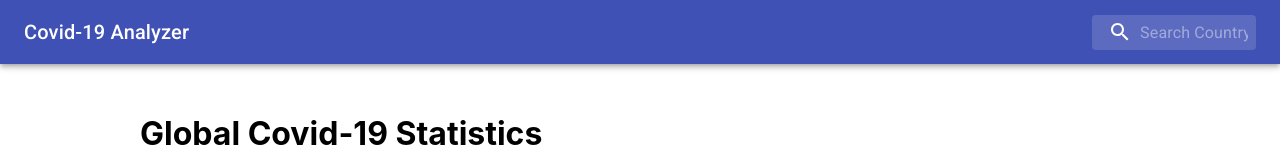
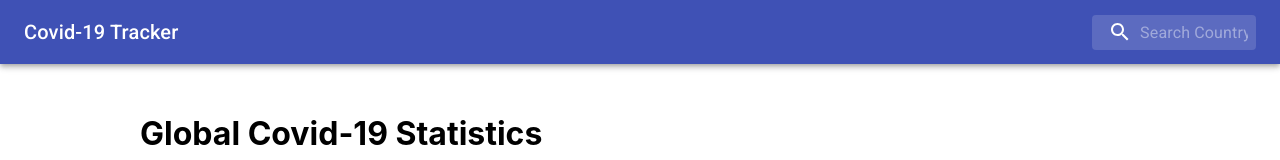
Before and after one commit to alyaxi/covid19-app, a React (Create React App) app: page / in a window 1280 px wide. Shown: the top 160 px of the page. Built offline with nearby package versions, Linux system fonts and the light colour scheme; no server answers.

Commit message:
Logo name Changed

```diff
--- a/src/Components/GlobalStats.js
+++ b/src/Components/GlobalStats.js
@@ -53,5 +53,5 @@ export default function GlobalStats() {
         })}
       </Grid>
     </div>
-  );
+  )
 }
--- a/src/Components/Navbar.js
+++ b/src/Components/Navbar.js
@@ -71,7 +71,7 @@ export default function NavBar() {
       <AppBar position="static">
         <Toolbar>
           <Typography className={classes.title} variant="h6" noWrap>
-            Covid-19 Analyzer
+            Covid-19 Tracker
           </Typography>
           <div className={classes.search}>
             <div className={classes.searchIcon}>
```
